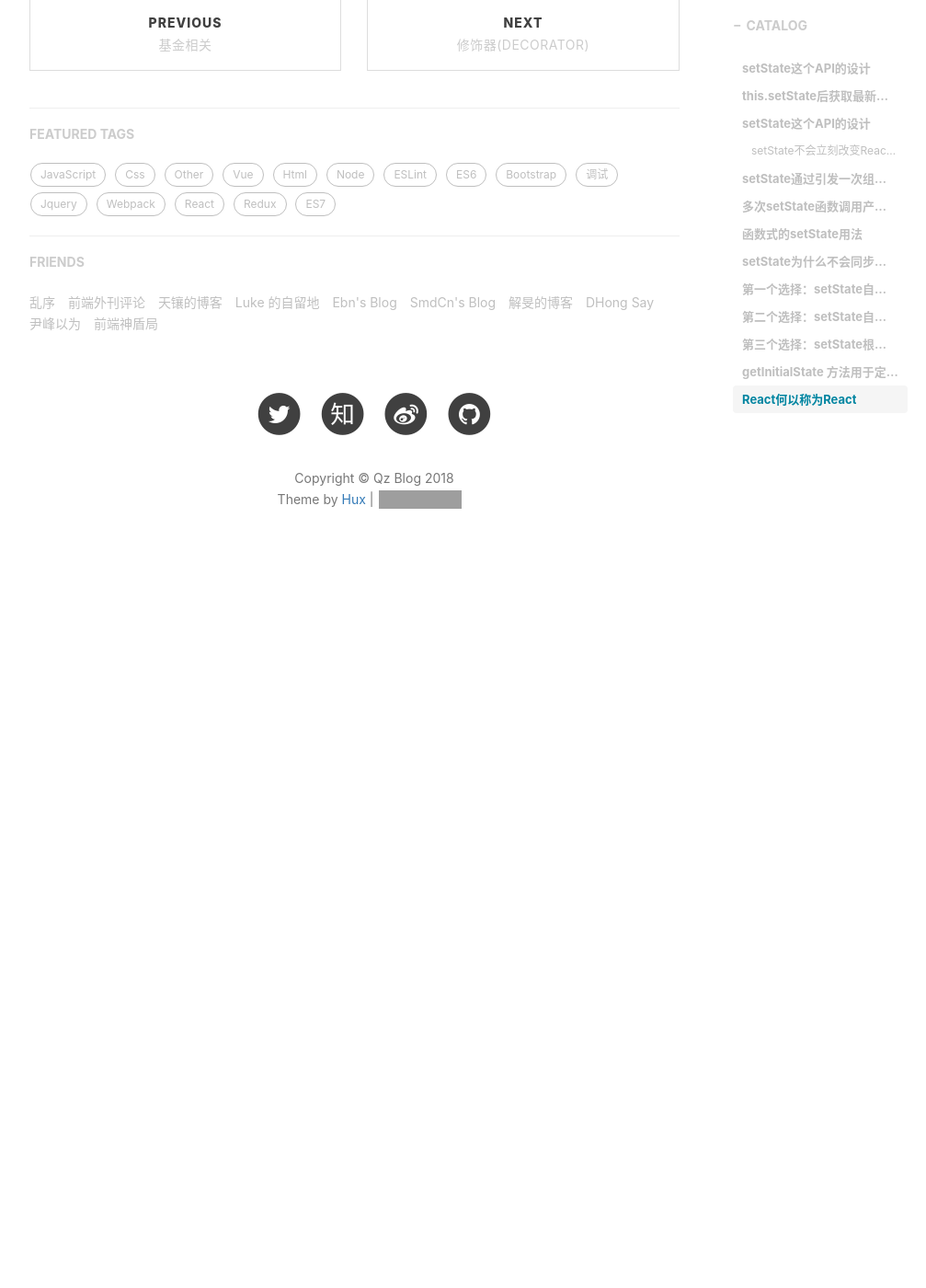
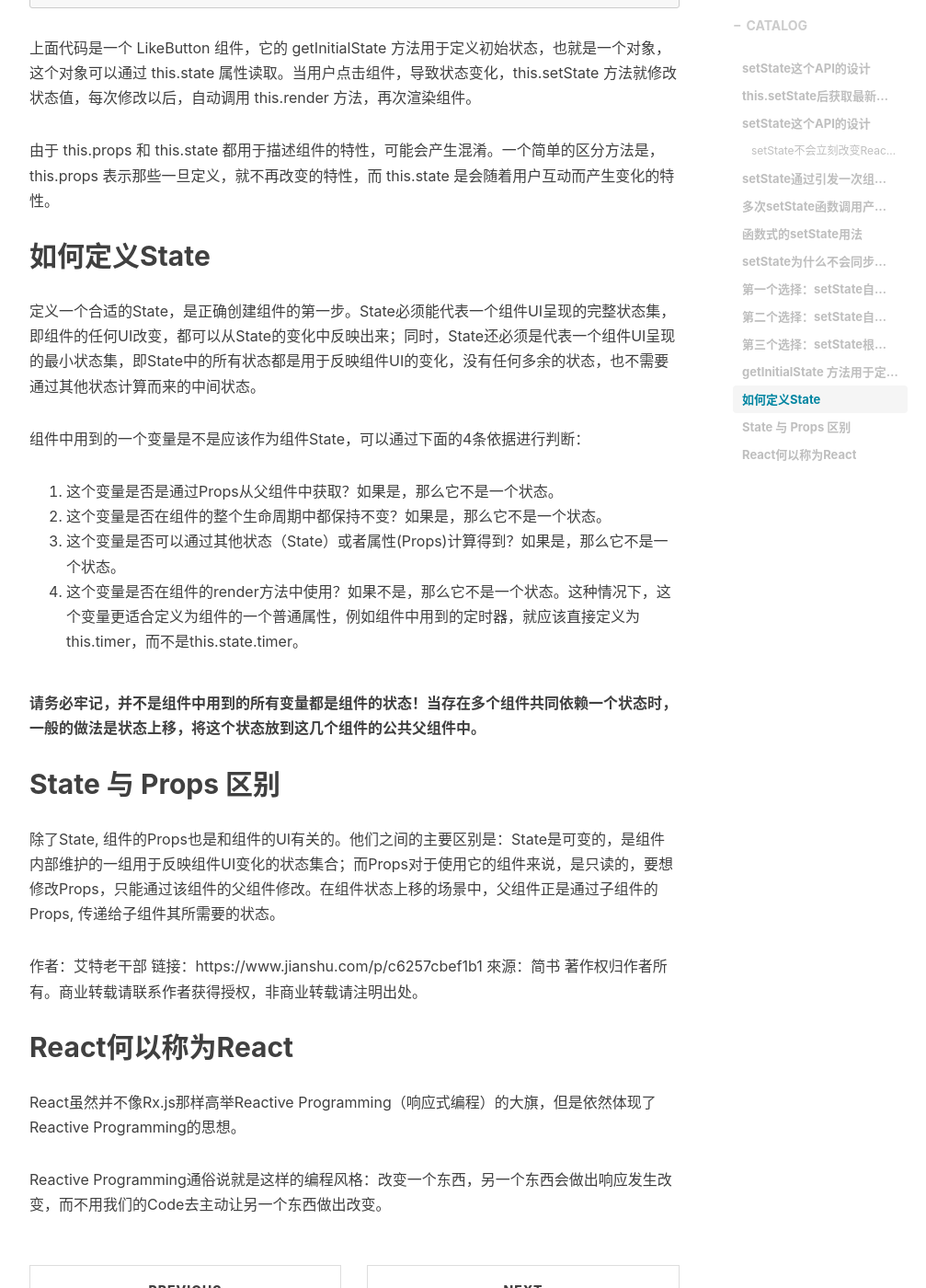
Before and after one commit to stephen-mi/QinZhen001.github.io, a Jekyll site: the page built from _posts/2018-03-11-react中this.setState-myblog.markdown, in a window 1280 px wide and 1400 px high, scrolled down 9672 px. Shown: the whole window at 92% size, without its empty margins (233-1240 px from the left). Built offline with Jekyll 4.4.1, drawn with Linux system fonts in a browser that asks for light colours; nearby versions of some CDN libraries; comment, search, counter and statistics services are not loaded; before the commit the page ends 10319 px from its top, so only the background shows below that; some of the changed text lies outside the part shown; grey boxes are pictures that could not be loaded.

Commit message:
qz commit

````diff
--- a/_posts/2018-01-30-React中context上下文-myblog.markdown
+++ b/_posts/2018-01-30-React中context上下文-myblog.markdown
@@ -112,13 +112,14 @@
 };
 ```
 
-通过将 childContextTypes 和 getChildContext 添加到 MessageList ( context 提供者)，React 自动地向下传递信息，并且子树中的任何组件（这个例子中的Button）都可以通过定义 contextTypes 去访问它。
+通过将 childContextTypes 和 getChildContext 添加到 MessageList ( context 提供者，也就是父组件)，React 自动地向下传递信息，并且子树中的任何组件（也就是子组件，这个例子中的Button）都可以通过定义 contextTypes 去访问它。
 
 
 如果 contextTypes 没有定义， context 将是一个空对象
 
 
 >注意： 从 React v15.5 开始 ，React.PropTypes 助手函数已被弃用，我们建议使用 prop-types 库 来定义contextTypes。
+
 
 ### 父子耦合
 Context 可以构建 API 使得父组件和子组件进行相互通信。例如， React Router V4 就是使用这种方式的一个库：
--- a/_posts/2018-03-11-react中this.setState-myblog.markdown
+++ b/_posts/2018-03-11-react中this.setState-myblog.markdown
@@ -206,6 +206,39 @@
 **注意:传统式setState的存在，会把函数式setState拖下水**
 
 
+举些函数式setState栗子
+```
+this.setState(preState => ({
+  books: preState.books.concat(['React Guide']);
+}))
+```
+
+
+```
+this.setState(preState => ({
+  books: [...preState.books, 'React Guide'];
+}))
+
+```
+
+
+```
+var books = this.state.books;
+this.setState({
+  books: books.slice(1,3);
+})
+```
+
+
+```
+this.setState(preState => ({
+  books: preState.books.slice(1,3);
+}))
+```
+
+**注意不要使用push、pop、shift、unshift、splice等方法修改数组类型的状态，因为这些方法都是在原数组的基础上修改，而concat、slice、filter会返回一个新的数组。**
+
+
 ## setState为什么不会同步更新组件状态
 假设，我们现在有机会来对React做一个重大设计调整，把setState的功能设定为同步更改this.state，也就是说，当setState函数返回的时候，this.state已经体现了状态的改变。
 
@@ -293,6 +326,36 @@
 
 由于 this.props 和 this.state 都用于描述组件的特性，可能会产生混淆。一个简单的区分方法是，this.props 表示那些一旦定义，就不再改变的特性，而 this.state 是会随着用户互动而产生变化的特性。
 
+## 如何定义State
+定义一个合适的State，是正确创建组件的第一步。State必须能代表一个组件UI呈现的完整状态集，即组件的任何UI改变，都可以从State的变化中反映出来；同时，State还必须是代表一个组件UI呈现的最小状态集，即State中的所有状态都是用于反映组件UI的变化，没有任何多余的状态，也不需要通过其他状态计算而来的中间状态。
+
+组件中用到的一个变量是不是应该作为组件State，可以通过下面的4条依据进行判断：
+
+
+1. 这个变量是否是通过Props从父组件中获取？如果是，那么它不是一个状态。
+2. 这个变量是否在组件的整个生命周期中都保持不变？如果是，那么它不是一个状态。
+3. 这个变量是否可以通过其他状态（State）或者属性(Props)计算得到？如果是，那么它不是一个状态。
+4. 这个变量是否在组件的render方法中使用？如果不是，那么它不是一个状态。这种情况下，这个变量更适合定义为组件的一个普通属性，例如组件中用到的定时器，就应该直接定义为this.timer，而不是this.state.timer。
+
+
+**请务必牢记，并不是组件中用到的所有变量都是组件的状态！当存在多个组件共同依赖一个状态时，一般的做法是状态上移，将这个状态放到这几个组件的公共父组件中。**
+
+## State 与 Props 区别
+除了State, 组件的Props也是和组件的UI有关的。他们之间的主要区别是：State是可变的，是组件内部维护的一组用于反映组件UI变化的状态集合；而Props对于使用它的组件来说，是只读的，要想修改Props，只能通过该组件的父组件修改。在组件状态上移的场景中，父组件正是通过子组件的Props, 传递给子组件其所需要的状态。
+
+
+
+
+作者：艾特老干部
+链接：https://www.jianshu.com/p/c6257cbef1b1
+來源：简书
+著作权归作者所有。商业转载请联系作者获得授权，非商业转载请注明出处。
+
+
+
+
+
+
 
 
 
````
